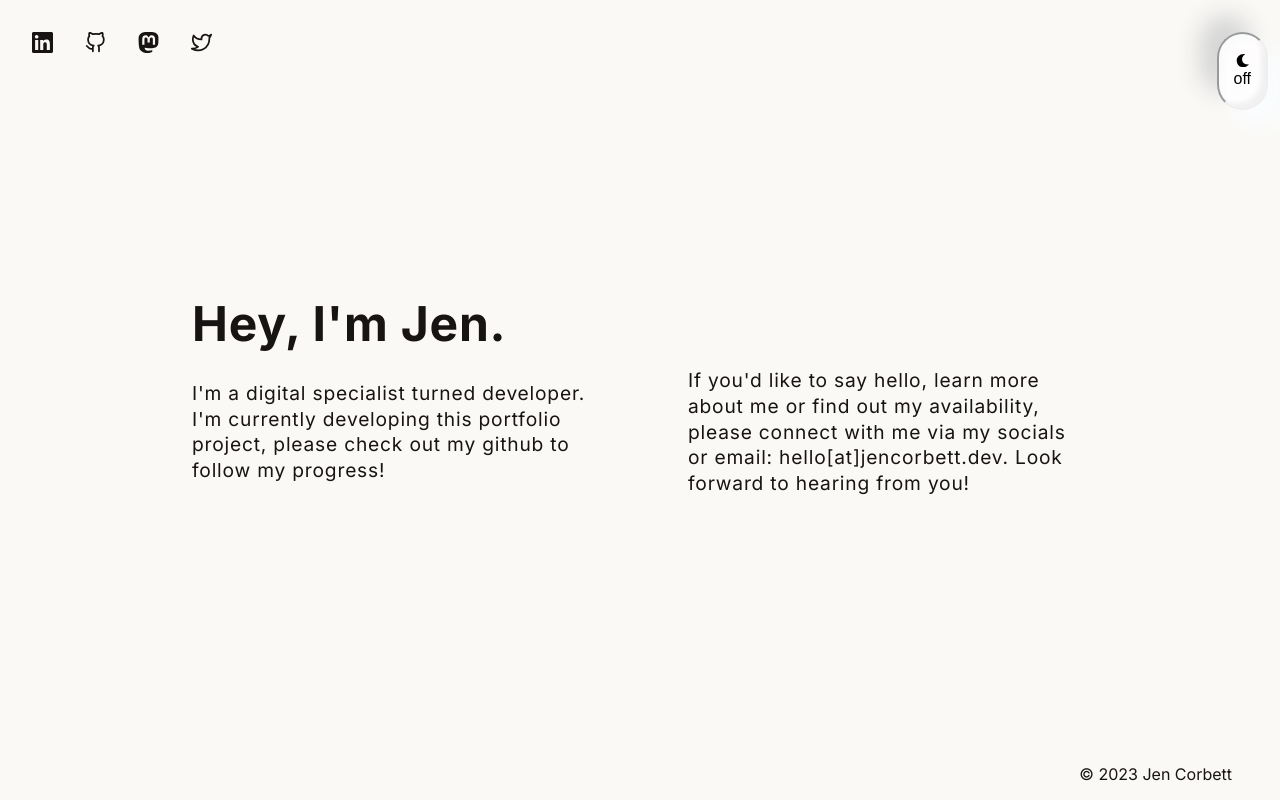
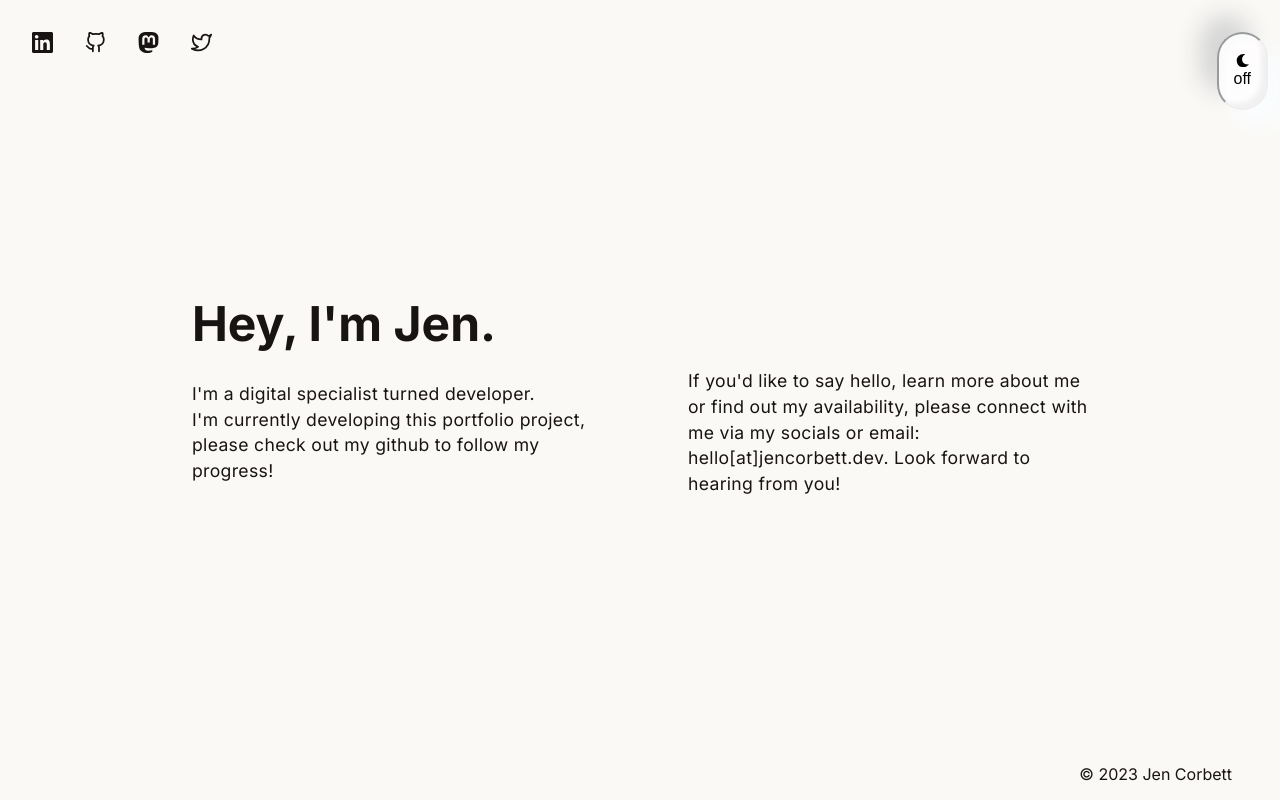
Before and after one commit to ajenstory/jencorbett.dev, a Next.js app in the folder app/: page / in a window 1280 px wide. Built offline with nearby package versions, Linux system fonts and the light colour scheme; no server answers.

Commit message:
Adjust tracking

```diff
--- a/app/styles/index.module.css
+++ b/app/styles/index.module.css
@@ -20,13 +20,14 @@
   width: 100%;
   max-width: 48rem;
   align-self: center;
-  letter-spacing: 0.08rem;
-  line-height: 1.6rem;
-  font-size: 1.5rem;
+
+
 }
 
 .gridItem p {
-  font-size: 1rem;
+  font-size: 1.075rem;
+  line-height: 1.8rem;
+  letter-spacing: 0.06rem;
 }
 
 .title {
@@ -62,11 +63,13 @@
     width: 100%;
     max-width: 60rem;
     align-self: center;
-    letter-spacing: 0.05rem;
+
   }
 
   .gridItem p {
     font-size: 1.1rem;
+    letter-spacing: 0.04rem;
+    line-height: 1.6rem;
   }
 }
 
@@ -90,6 +93,6 @@
   }
 
   .gridItem p {
-    font-size: 1.2rem;
+    letter-spacing: 0.02rem;
   }
 }
```
